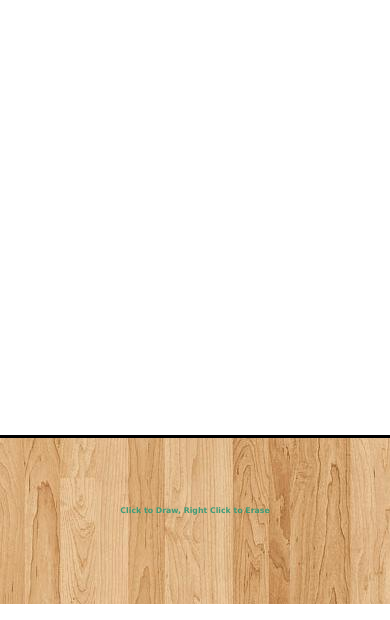
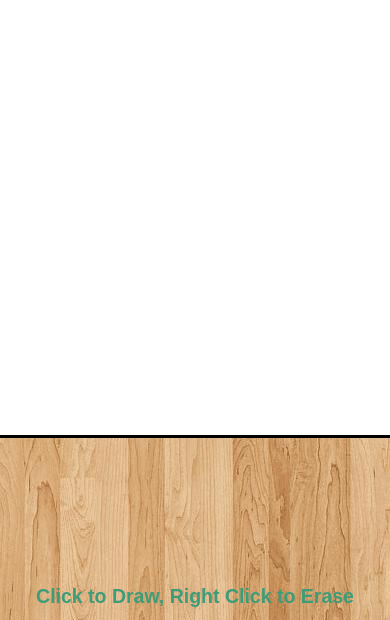
Before and after one commit to ShaunMYoung/Doodle, a plain HTML site: page index.html in a window 390 px wide. Shown: the part 240-860 px from the top of the page. Drawn offline with Linux system fonts and the light colour scheme.

Commit message:
responsive design and touch compatibility

```diff
--- a/index.html
+++ b/index.html
@@ -2,9 +2,7 @@
 <html>
 <head>
     <meta charset='utf-8' />
-    <meta name="viewport" content="width=device-width, initial-scale=1, shrink-to-fit=no">
     <link rel= 'stylesheet' type='text/css' href='main.css' />
-
     <link rel="apple-touch-icon" sizes="57x57" href="./favi/apple-icon-57x57.png">
     <link rel="apple-touch-icon" sizes="60x60" href="./favi/apple-icon-60x60.png">
     <link rel="apple-touch-icon" sizes="72x72" href="./favi/apple-icon-72x72.png">
--- a/main.css
+++ b/main.css
@@ -41,3 +41,18 @@ span{
     font-size: 2vw;
     color: rgb(63, 156, 120);
 }
+@media (max-device-width: 1025px) {
+    body {
+        height: 100vh;
+    }
+    span {
+        margin-top: 150px;
+        font-size: 15vw;
+        font-family: Arial;
+    }
+    #instructions {
+        font-size: 5vw;
+        top: 80%;
+        font-family: Arial;
+    }
+}
--- a/script.js
+++ b/script.js
@@ -30,6 +30,9 @@ function createBox(dim){
                     eraser.target.style.background = 'rgb(255, 255, 255)';
                 }
             })
+            cols.addEventListener('touchmove',function(draw){
+                draw.target.style.background = 'rgb(255, 255, 255)';
+            })
             rows.appendChild(cols);
         }
         box.appendChild(rows);
```
